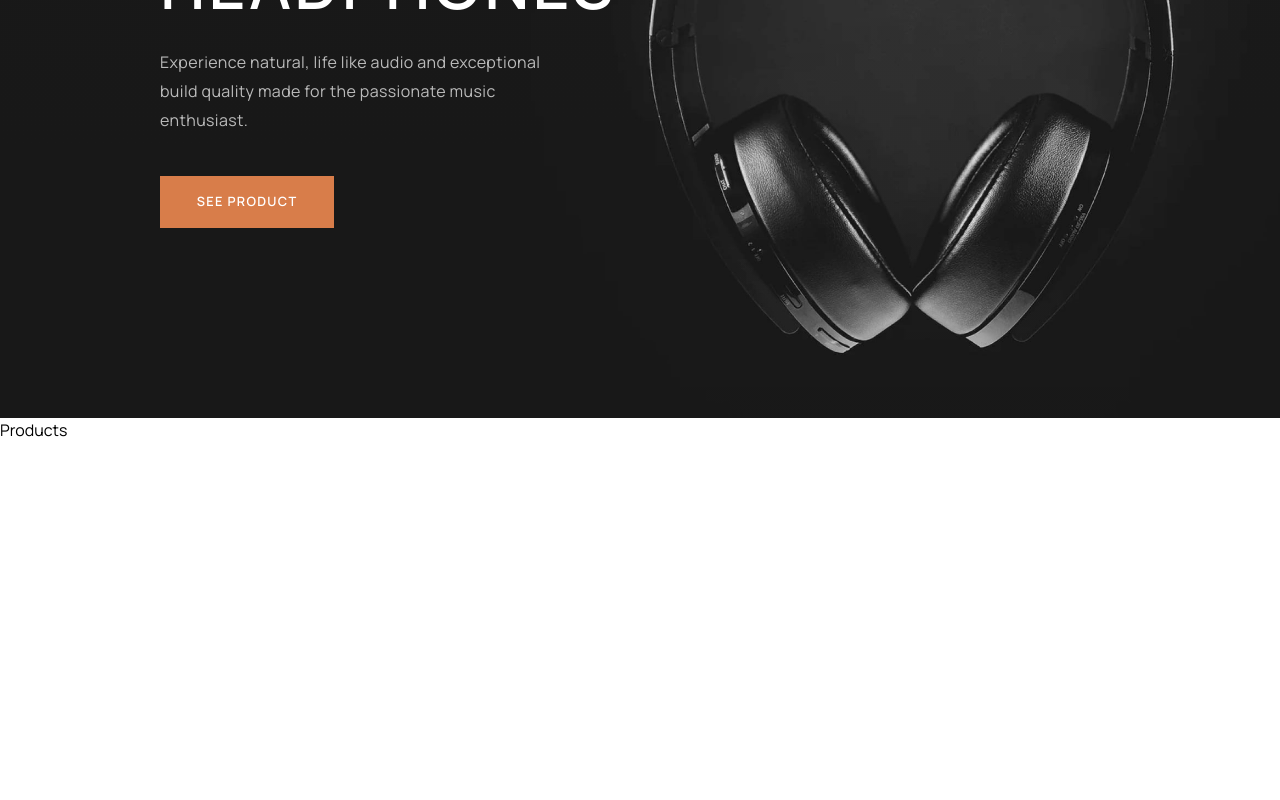
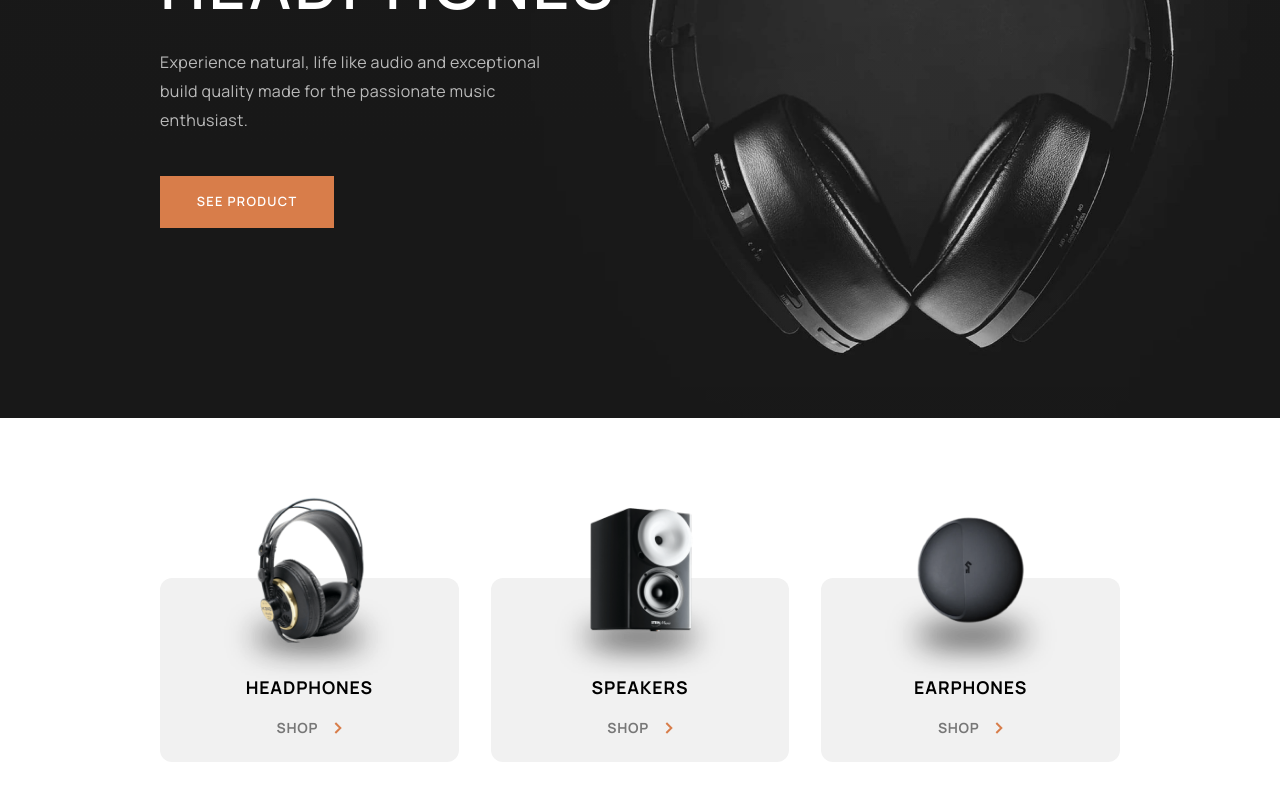
Before and after one commit to NIKO-DEV06/audiophile, a Next.js app: page / in a window 1280 px wide. Shown: the part 382-1182 px from the top of the page. Before the commit the page ends 824 px from the top, so only its background shows below. Built offline with nearby package versions, Linux system fonts and the light colour scheme.

Commit message:
added categories section with imageReveal animation util

```diff
--- a/app/layout.tsx
+++ b/app/layout.tsx
@@ -19,7 +19,7 @@
 }) {
   return (
     <html lang="en">
-      <body className={`${manrope.className} bg-white`}>
+      <body className={`${manrope.className} bg-whitw`}>
         <Header />
         <main>{children}</main>
         {/* <Footer /> */}
--- a/components/header/Header.tsx
+++ b/components/header/Header.tsx
@@ -7,7 +7,7 @@
 const Header = () => {
   return (
     <>
-      <header className="bg-[#191919] text-white flex items-center justify-between px-7 md:px-14 lg:px-[8rem] xl:px-[10rem] py-8 md:py-10 border-b-[#ffffff4b] border-b-[1px] md:border-none fixed w-screen z-30">
+      <header className="bg-[#191919] text-white flex items-center justify-between px-7 md:px-14 lg:px-[8rem] xl:px-[10rem] py-8 md:py-10 border-b-[#ffffff4b] border-b-[1px] md:border-none fixed w-screen z-40">
         <div className="hidden md:block fixed h-[0.5px] bg-[#ffffff4b] right-0 left-0 top-[6.25rem] mx-14 lg:mx-[8rem] xl:mx-[10rem]"></div>
         <div>
           <Image src={menu} alt="menu-svg" className="scale-[1.2] lg:hidden" />
--- a/components/homepage/products/Product.tsx
+++ b/components/homepage/products/Product.tsx
@@ -1,7 +1,46 @@
-import React from "react";
+import Image, { StaticImageData } from "next/image";
+import dynamic from "next/dynamic";
+import Link from "next/link";
+import { Reveal } from "@/components/utils/Reveal";
+import { ImageReveal } from "@/components/utils/ImageReveal";
+import rightArrow from "@/assets/shared/desktop/icon-arrow-right.svg";
 
-const Product = () => {
-  return <div>Product</div>;
+interface Categories {
+  img: StaticImageData;
+  name: string;
+  link: string;
+}
+
+const Product = ({ img, name, link }: Categories) => {
+  return (
+    <div className="bg-[#F1F1F1] rounded-xl mx-7 md:mx-0 flex flex-col items-center justify-center relative md:w-full">
+      <ImageReveal position="absolute">
+        <Image
+          src={img}
+          alt={name}
+          className="top-0 translate-y-[-40%]"
+          height={200}
+          width={200}
+        />
+      </ImageReveal>
+
+      <div className="mt-[6rem] uppercase font-bold text-[1.1rem] tracking-wider">
+        <Reveal>
+          <p> {name}</p>
+        </Reveal>
+      </div>
+      <Link href={link} className="pt-[1.1rem] pb-[1.5rem] group">
+        <Reveal>
+          <div className="flex items-center gap-[1rem]">
+            <p className="font-bold tracking-wider uppercase opacity-50 group-hover:text-[#D87D4A] group-hover:opacity-100 duration-150 lg:text-sm">
+              Shop
+            </p>
+            <Image src={rightArrow} alt="right-arrow" />
+          </div>
+        </Reveal>
+      </Link>
+    </div>
+  );
 };
 
 export default Product;
--- a/components/homepage/products/Products.tsx
+++ b/components/homepage/products/Products.tsx
@@ -1,7 +1,22 @@
-const products = [{ id: "", img: "", name: "", link: "" }];
+import headphoneCategoryImg from "@/assets/shared/desktop/image-category-thumbnail-headphones.png";
+import speakerCategoryImg from "@/assets/shared/desktop/image-category-thumbnail-speakers.png";
+import earphonesCategoryImg from "@/assets/shared/desktop/image-category-thumbnail-earphones.png";
+import Product from "./Product";
+
+const products = [
+  { img: headphoneCategoryImg, name: "headphones", link: "/headphones" },
+  { img: speakerCategoryImg, name: "speakers", link: "/speakers" },
+  { img: earphonesCategoryImg, name: "earphones", link: "/earphones" },
+];
 
 const Products = () => {
-  return <div>Products</div>;
+  return (
+    <section className="bg-white pt-[7rem] md:pt-[10rem]  flex flex-col md:flex-row md:justify-center gap-[6rem] md:gap-[1rem] lg:gap-[2rem] md:px-14 lg:px-[8rem] xl:px-[10rem] pb-[3rem]">
+      {products.map((prod) => (
+        <Product img={prod.img} name={prod.name} link={prod.link} />
+      ))}
+    </section>
+  );
 };
 
 export default Products;
--- /dev/null
+++ b/components/utils/ImageReveal.tsx
@@ -0,0 +1,43 @@
+"use client";
+
+import React, { useEffect, useRef } from "react";
+import { motion, useInView, useAnimation } from "framer-motion";
+
+interface Props {
+  children: JSX.Element;
+  position: "" | "absolute";
+}
+
+export const ImageReveal = ({ children, position }: Props) => {
+  const mainControls = useAnimation();
+
+  const ref = useRef(null);
+  const isInView = useInView(ref, { once: true });
+
+  useEffect(() => {
+    if (isInView) {
+      mainControls.start("visible");
+    } else {
+      mainControls.start("hidden");
+    }
+  }, [isInView, mainControls]);
+
+  return (
+    <div ref={ref} className={`${position}`}>
+      <motion.div
+        variants={{
+          hidden: { opacity: 0, y: 20 },
+          visible: { opacity: 1, y: 0 },
+        }}
+        initial="hidden"
+        animate={mainControls}
+        transition={{
+          duration: 0.5,
+          delay: 0.2,
+        }}
+      >
+        {children}
+      </motion.div>
+    </div>
+  );
+};
--- a/components/utils/Reveal.tsx
+++ b/components/utils/Reveal.tsx
@@ -28,7 +28,11 @@
   return (
     <div
       ref={ref}
-      style={{ position: "relative", width, overflow: "hidden" }}
+      style={{
+        position: "relative",
+        width,
+        overflow: "hidden",
+      }}
       className="z-30"
     >
       <motion.div
```
